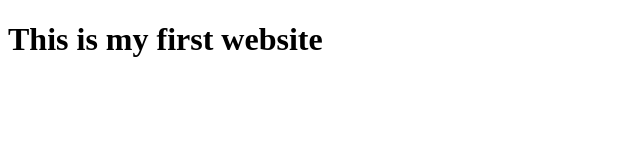
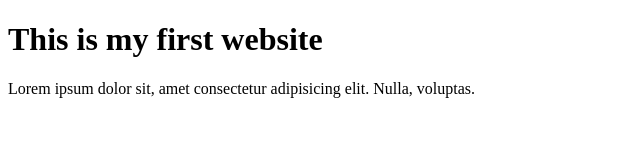
Before and after one commit to FreelancerRahmatullah/my-first-website, a plain HTML site: page index.html in a window 1280 px wide. Shown: the whole page, without its empty margins (0-640 px from the left). Drawn offline with Linux system fonts and the light colour scheme.

Commit message:
Learn githum

```diff
--- a/index.html
+++ b/index.html
@@ -7,5 +7,6 @@
 </head>
 <body>
     <h1>This is my first website</h1>
+    <p>Lorem ipsum dolor sit, amet consectetur adipisicing elit. Nulla, voluptas.</p>
 </body>
 </html>
```
